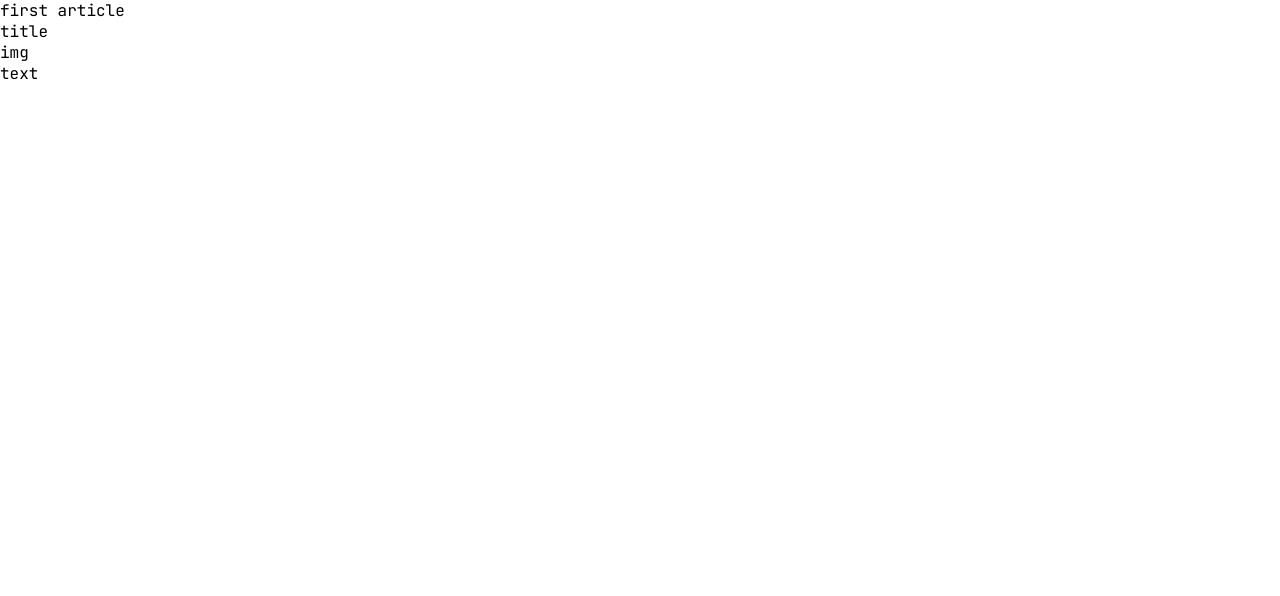
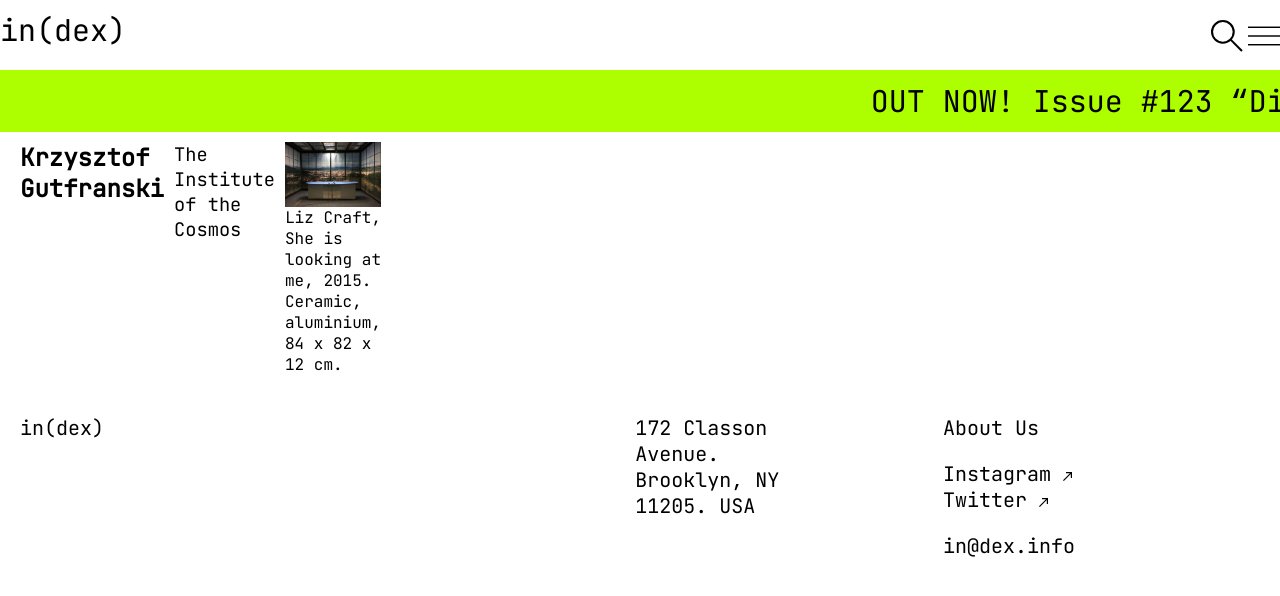
Before and after one commit to Yngvolainen/index, a Vue app: page /the-institute-of-the-cosmos in a window 1280 px wide. Shown: the top 596 px of the page. Built offline with nearby package versions, Linux system fonts and the light colour scheme.

Commit message:
Create generic fullArticle component

```diff
--- a/src/components/FirstArticle.vue
+++ /dev/null
@@ -1,21 +0,0 @@
-<template>
-   <div class="article"> first article
-      <div class="article__title">title</div>
-      <div class="article__img">img</div>
-      <div class="article__text">text</div>
-   </div>
-
-</template>
-
-<script>
-   export default {
-      data() {
-         return {
-
-         }
-      }
-   }
-</script>
-
-<style>
-</style>
--- /dev/null
+++ b/src/components/FullArticle.vue
@@ -0,0 +1,34 @@
+<template>
+  <section class="fullArticle" >
+        <h2 class="fullArticle__author"> {{ articles[ArticleDataIndex].author }} </h2>
+        <h3 class="fullArticle__title"> {{ articles[ArticleDataIndex].title }} </h3>
+
+        <figure>
+            <img class="fullArticle__image" :src="articles[ArticleDataIndex].preview.image" />
+            <figcaption class="fullArticle__image-caption"> {{ articles[ArticleDataIndex].preview.caption }} </figcaption>
+        </figure>
+    </section>
+</template>
+
+<script>
+    export default {
+        computed: {
+            articles() {
+                return this.$store.getters.getArticles
+            },
+
+            ArticleDataIndex() {
+                return this.$route.params.article_id === 'the-institute-of-the-cosmos' ? 0 : 2 /* return articledata based on which article is navigated to in home.vue */
+            }
+        }
+    }
+</script>
+
+<style>
+    .fullArticle {
+        display: grid;
+        grid-template-columns: repeat(12, 1fr);
+        gap: var(--column-gap);
+        padding: var(--outside-margin);
+    }
+</style>
--- a/src/components/ThirdArticle.vue
+++ /dev/null
@@ -1,21 +0,0 @@
-<template>
-   <div class="article"> third article
-      <div class="article__title">title</div>
-      <div class="article__img">img</div>
-      <div class="article__text">text</div>
-   </div>
-
-</template>
-
-<script>
-   export default {
-      data() {
-         return {
-
-         }
-      }
-   }
-</script>
-
-<style>
-</style>
--- a/src/routes.js
+++ b/src/routes.js
@@ -1,13 +1,9 @@
 import Home from './views/Home.vue';
-/* import FirstArticleView from './views/FirstArticleView.vue';
-import ThirdArticleView from './views/ThirdArticleView.vue'; */
 import FullArticleView from './views/FullArticleView.vue';
 import AboutView from './views/AboutView.vue';
 
 export default [
 	{ name: 'home', path: '/', component: Home },
 	{ name: 'article', path: '/:article_id', component: FullArticleView },
-	/* { name: 'first article', path: '/the-institute-of-the-cosmos', component: FirstArticleView },
-	{ name: 'third article', path: '/mutual-aid-social-distancing-and-dual-power-in-the-state-of-emergency', component: ThirdArticleView },	 */
 	{ name: 'about', 		path: '/about-us', 		component: AboutView },
 ];
--- a/src/views/FullArticleView.vue
+++ b/src/views/FullArticleView.vue
@@ -1,16 +1,19 @@
 <template>
-    <FirstArticle v-if="$route.params.article_id === 'the-institute-of-the-cosmos'" />
-    <ThirdArticle v-if="$route.params.article_id === 'mutual-aid-social-distancing-and-dual-power-in-the-state-of-emergency'" />
+    <Header />
+    <FullArticle />
+    <Footer />
 </template>
 
 <script>
-    import FirstArticle from '../components/FirstArticle.vue';
-    import ThirdArticle from '../components/ThirdArticle.vue';
+    import FullArticle from '../components/FullArticle.vue';
+    import Header from '../components/Header.vue';
+    import Footer from '../components/Footer.vue';
 
     export default {
         components: {
-            FirstArticle,
-            ThirdArticle
+            FullArticle,
+            Header,
+            Footer
         }
     }
 </script>
```
